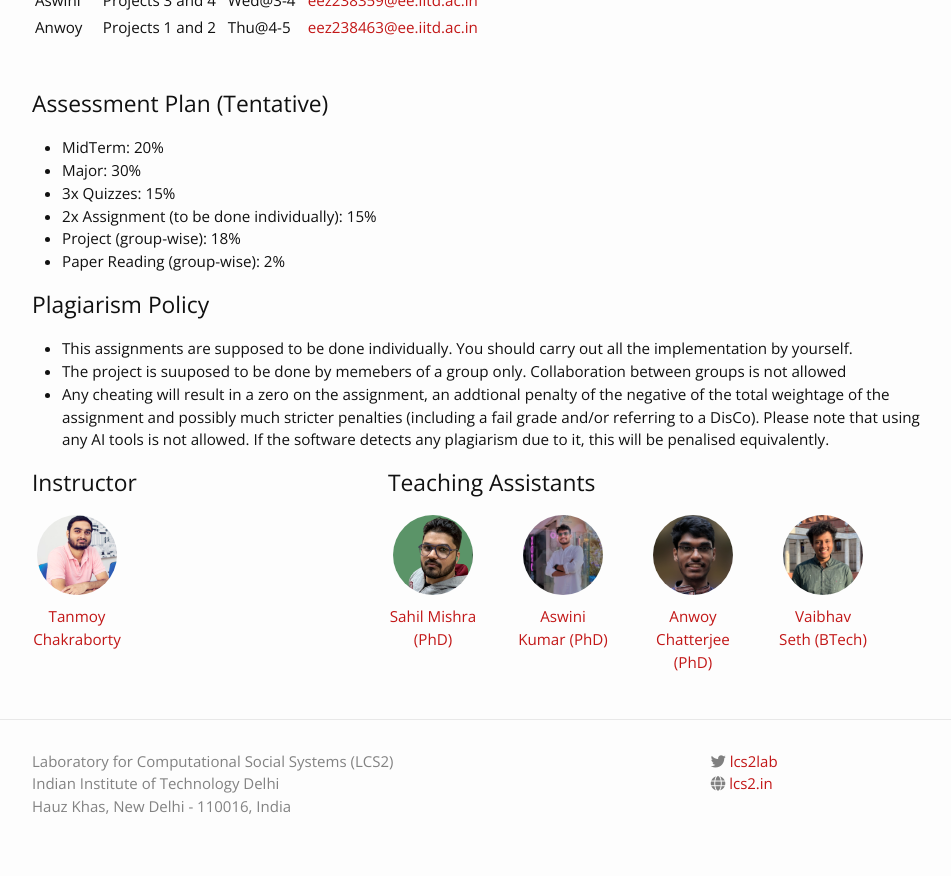
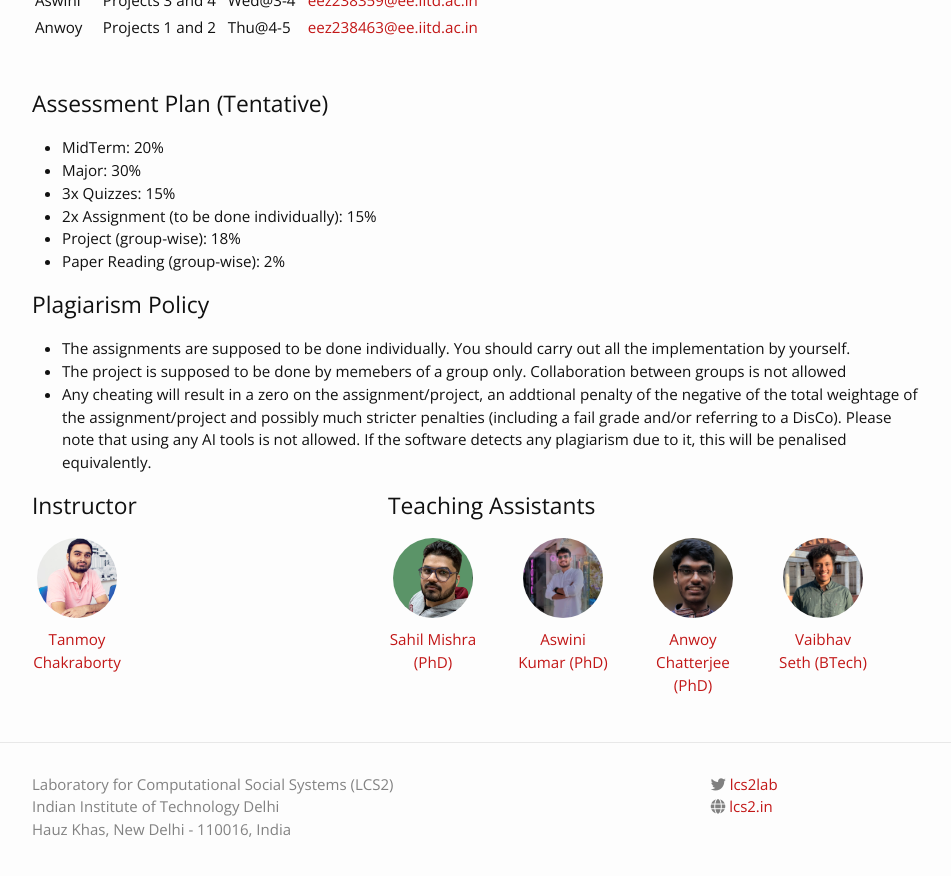
Before and after one commit to lcs2-iitd/ELL884-2402, a Jekyll site: the page built from index.md, in a window 1280 px wide and 900 px high, scrolled down 1283 px. Shown: the top 876 px of the window, without its empty margins (163-1114 px from the left). Built offline with Jekyll 4.4.1, drawn with Linux system fonts in a browser that asks for light colours; nearby versions of some CDN libraries.

Commit message:
Update home.html

```diff
--- a/_layouts/home.html
+++ b/_layouts/home.html
@@ -63,9 +63,9 @@ layout: default
 
     <h2>Plagiarism Policy</h2>
     <ul>
-        <li>This assignments are supposed to be done individually. You should carry out all the implementation by yourself.</li>
-        <li>The project is suuposed to be done by memebers of a group only. Collaboration between groups is not allowed</li>
-        <li>Any cheating will result in a zero on the assignment, an addtional penalty of the negative of the total weightage of the assignment and possibly much stricter penalties (including a fail grade and/or referring to a DisCo). Please
+        <li>The assignments are supposed to be done individually. You should carry out all the implementation by yourself.</li>
+        <li>The project is supposed to be done by memebers of a group only. Collaboration between groups is not allowed</li>
+        <li>Any cheating will result in a zero on the assignment/project, an addtional penalty of the negative of the total weightage of the assignment/project and possibly much stricter penalties (including a fail grade and/or referring to a DisCo). Please
 note that using any AI tools is not allowed. If the software detects any plagiarism due to it,
 this will be penalised equivalently.</li>
     </ul>
```
